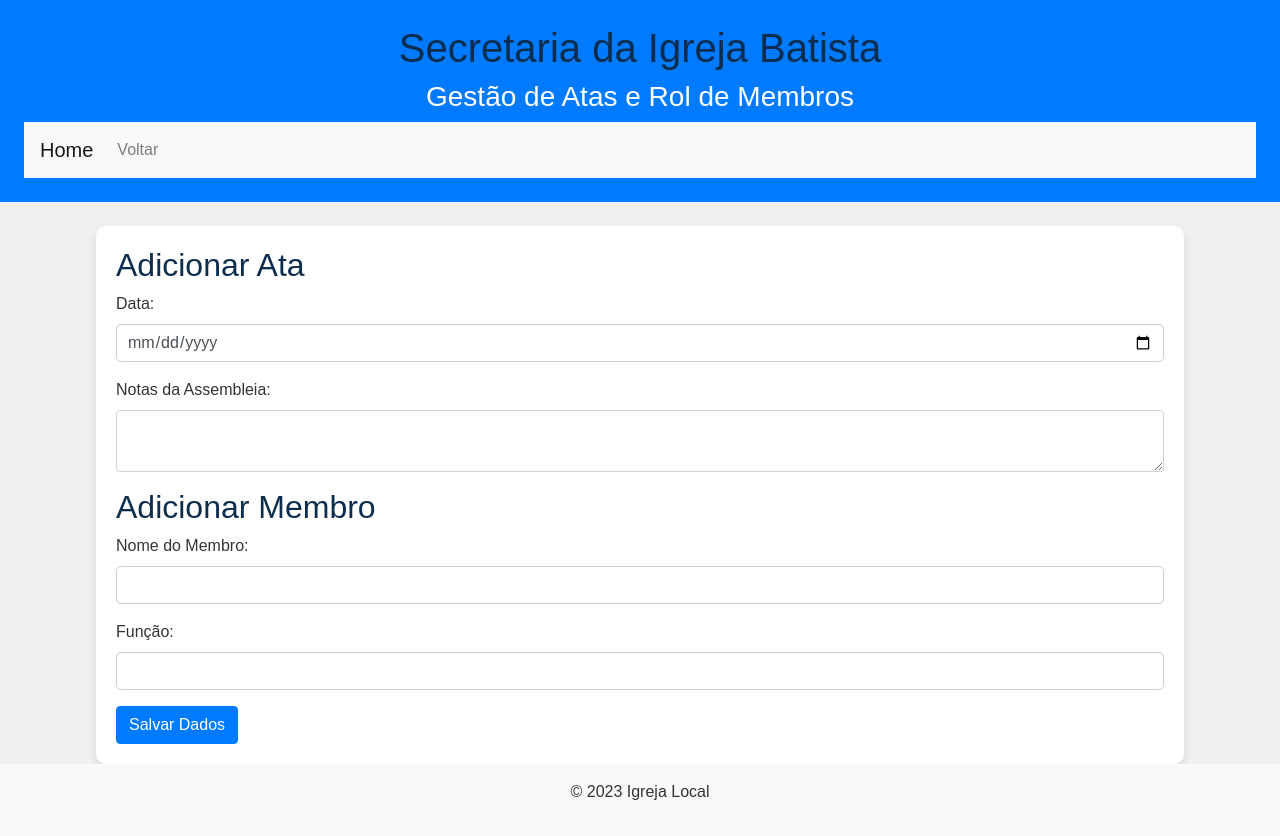
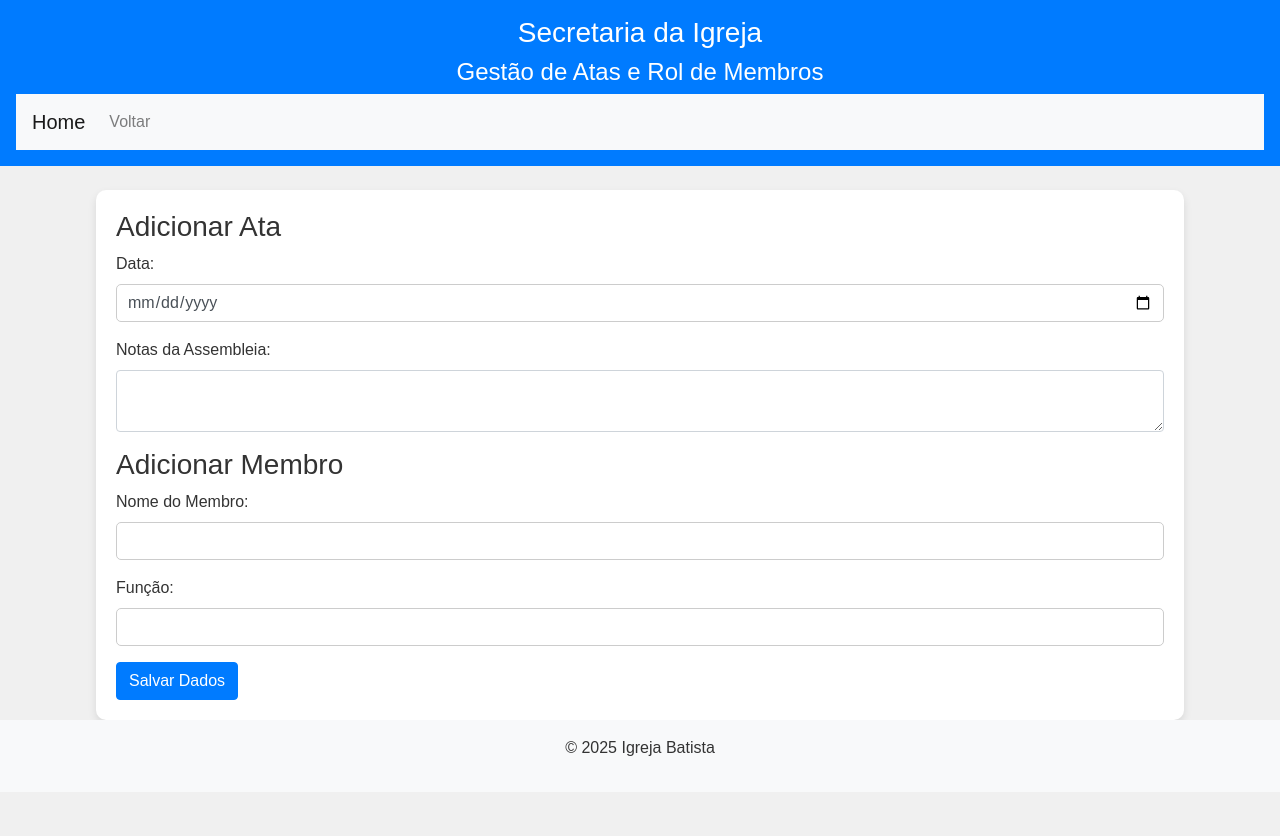
Before and after one commit to Phsadev/projeto_capela, a plain HTML site: page secretaria/secretaria.html in a window 1280 px wide. After the commit the page ends 800 px from the top, so only its background shows below. Drawn offline with nearby package versions, Linux system fonts and the light colour scheme; a script that the page names is missing.

```diff
--- a/secretaria/secretaria.html
+++ b/secretaria/secretaria.html
@@ -9,24 +9,24 @@
     <script src="https://apis.google.com/js/api.js"></script>
 </head>
 <body>
-    <header class="bg-primary text-white text-center p-4">
-        <h1>Secretaria da Igreja Batista</h1>
-        <h3>Gestão de Atas e Rol de Membros</h3>
+    <header class="bg-primary text-white text-center p-3">
+        <h3>Secretaria da Igreja</h3>
+        <h4>Gestão de Atas e Rol de Membros</h4>
         <nav class="navbar navbar-expand-lg navbar-light bg-light">
-            <a class="navbar-brand" href="../index.html">Home</a>
+            <a class="navbar-brand" href="index.html">Home</a>
             <button class="navbar-toggler" type="button" data-toggle="collapse" data-target="#navbarNav" aria-controls="navbarNav" aria-expanded="false" aria-label="Toggle navigation">
                 <span class="navbar-toggler-icon"></span>
             </button>
             <div class="collapse navbar-collapse" id="navbarNav">
                 <ul class="navbar-nav">
-                    <li class="nav-item"><a class="nav-link" href="../index.html">Voltar</a></li>
+                    <li class="nav-item"><a class="nav-link" href="/index.html">Voltar</a></li>
                 </ul>
             </div>
         </nav>
     </header>
     <main class="container mt-4">
         <form id="dataForm">
-            <h2>Adicionar Ata</h2>
+            <h3>Adicionar Ata</h3>
             <div class="form-group">
                 <label for="assemblyDate">Data:</label>
                 <input type="date" class="form-control" id="assemblyDate" required>
@@ -35,7 +35,7 @@
                 <label for="assemblyNotes">Notas da Assembleia:</label>
                 <textarea class="form-control" id="assemblyNotes" required></textarea>
             </div>
-            <h2>Adicionar Membro</h2>
+            <h3>Adicionar Membro</h3>
             <div class="form-group">
                 <label for="memberName">Nome do Membro:</label>
                 <input type="text" class="form-control" id="memberName" required>
@@ -48,7 +48,7 @@
         </form>
     </main>
     <footer class="bg-light text-center p-3">
-        <p>&copy; 2023 Igreja Local</p>
+        <p>&copy; 2025 Igreja Batista</p>
     </footer>
     <script src="https://code.jquery.com/jquery-3.5.1.slim.min.js"></script>
     <script src="https://cdn.jsdelivr.net/npm/@popperjs/core@2.9.2/dist/umd/popper.min.js"></script>
```
